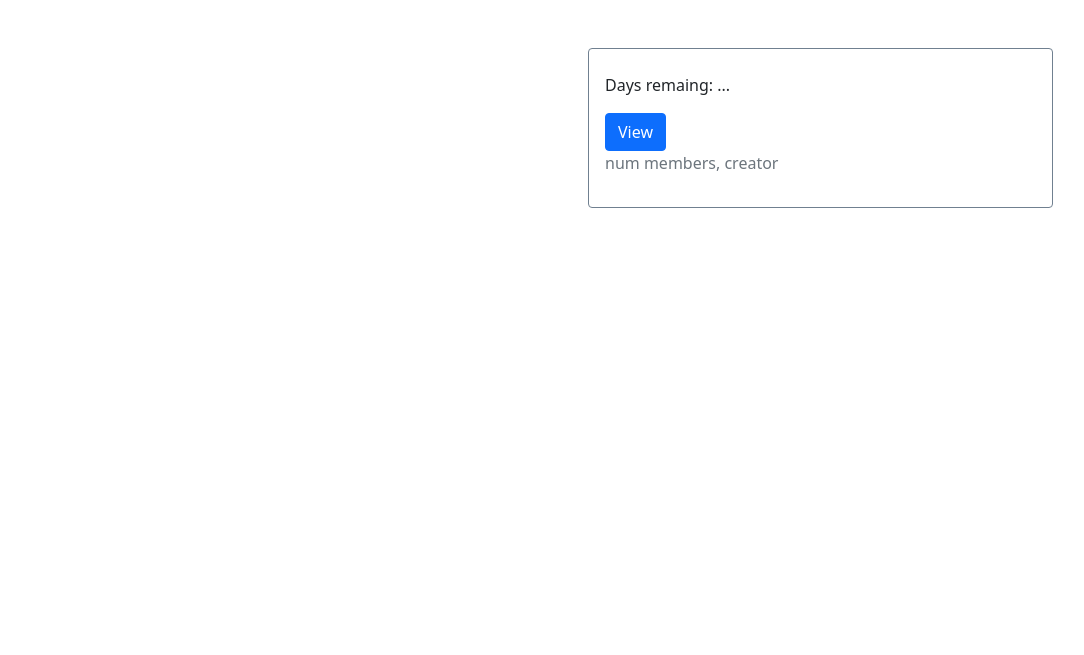
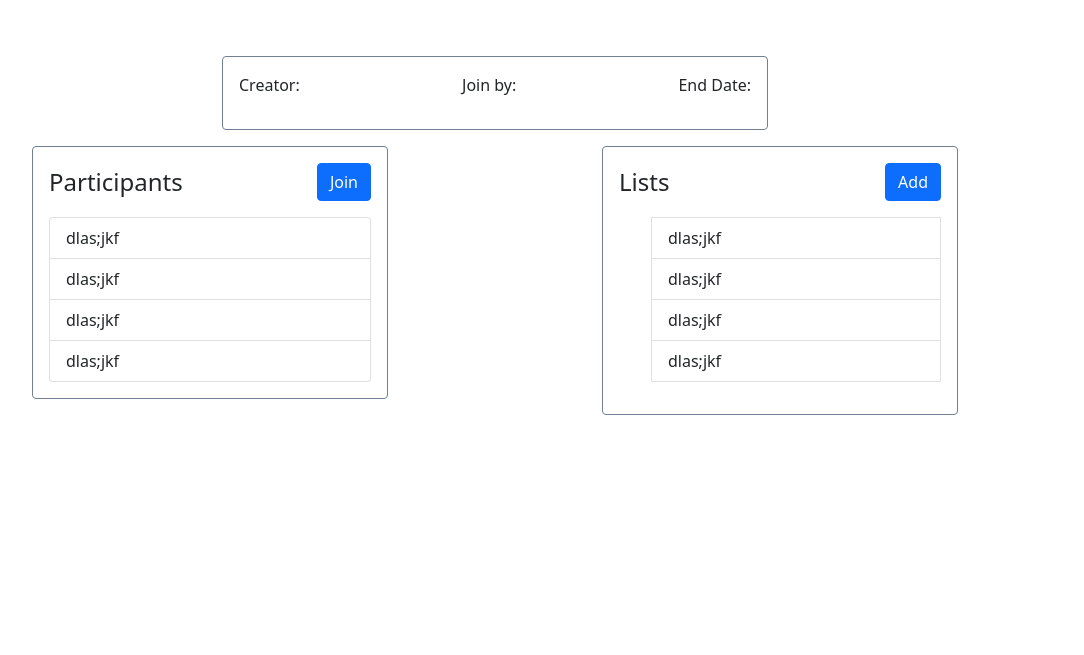
Before and after one commit to nico-nunez/slh-api-v0.1, a Node server app: template views/groups/show.ejs in a window 1280 px wide. Shown: the part 68-723 px from the top of the page, without its empty margins (145-1229 px from the left). Run offline with Node 20, Linux system fonts and the light colour scheme; the template is opened without the code that fills it, so the values that code supplies are empty; some libraries are stand-ins or nearby versions.

Commit message:
add groups show route and view

```diff
--- a/views/groups/show.ejs
+++ b/views/groups/show.ejs
@@ -1,7 +1,57 @@
 <% layout('layouts/boilerplate') %>
 
+<% layout('layouts/boilerplate') %>
 
-<div class="col-md-5 ms-auto">
+<h1 class="text-center"><%= group.title %></h1>
+<div class="col-md-12">
+    <div class="row">
+        <div class="col-md-6 ms-auto me-auto">
+            <div class="card mb-3">
+                <div class="card-body d-flex justify-content-between">
+                    <p>Creator: </p>
+                    <p>Join by: </p>
+                    <p>End Date: </p>
+                </div>
+            </div>
+        </div>
+    </div>
+    <div class="row">
+        <div class="col-lg-4 col-md-5 ms-auto me-auto mb-3">
+            <div class="card">
+                <div class="card-body">
+                    <div class="d-flex justify-content-between align-items-center mb-3">
+                        <h4 class="card-title mb-0">Participants</h4>
+                        <a href="" class="btn btn-primary">Join</a>
+                    </div>
+                    <ul class="list-group">
+                        <li class="list-group-item">dlas;jkf</li>
+                        <li class="list-group-item">dlas;jkf</li>
+                        <li class="list-group-item">dlas;jkf</li>
+                        <li class="list-group-item">dlas;jkf</li>
+                    </ul>
+                </div>
+            </div>
+        </div>
+        <div class="col-lg-4 col-md-5 ms-auto me-auto">
+            <div class="card">
+                <div class="card-body">
+                    <div class="d-flex justify-content-between align-items-center mb-3">
+                        <h4 class="card-title mb-0">Lists</h4>
+                        <a href="" class="btn btn-primary">Add</a>
+                    </div>
+                    <ul>
+                        <li class="list-group-item">dlas;jkf</li>
+                        <li class="list-group-item">dlas;jkf</li>
+                        <li class="list-group-item">dlas;jkf</li>
+                        <li class="list-group-item">dlas;jkf</li>
+                    </ul>
+                </div>
+            </div>
+        </div>
+    </div>
+</div>
+
+<!-- <div class="col-md-5 ms-auto">
     <div class="card mb-3">
         <div class="card-body">
             <h4 class="card-title"><%= group.title %></h4>
@@ -10,4 +60,4 @@
             <p class="text-muted">num members, creator</p>
         </div>
     </div>
-</div>
+</div> -->
```
Also changed, not shown: routes/groups.js (+6 -1 lines), views/groups/index.ejs (+6 -4 lines).
